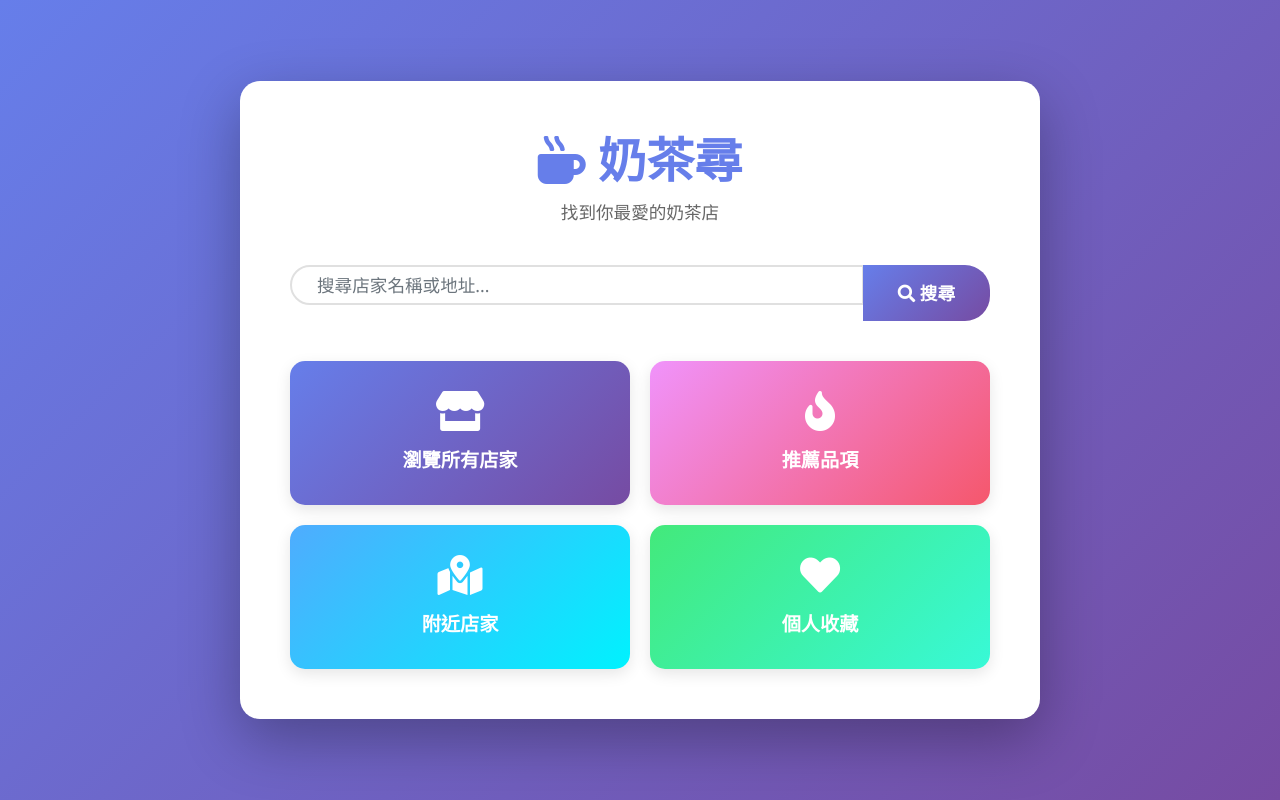
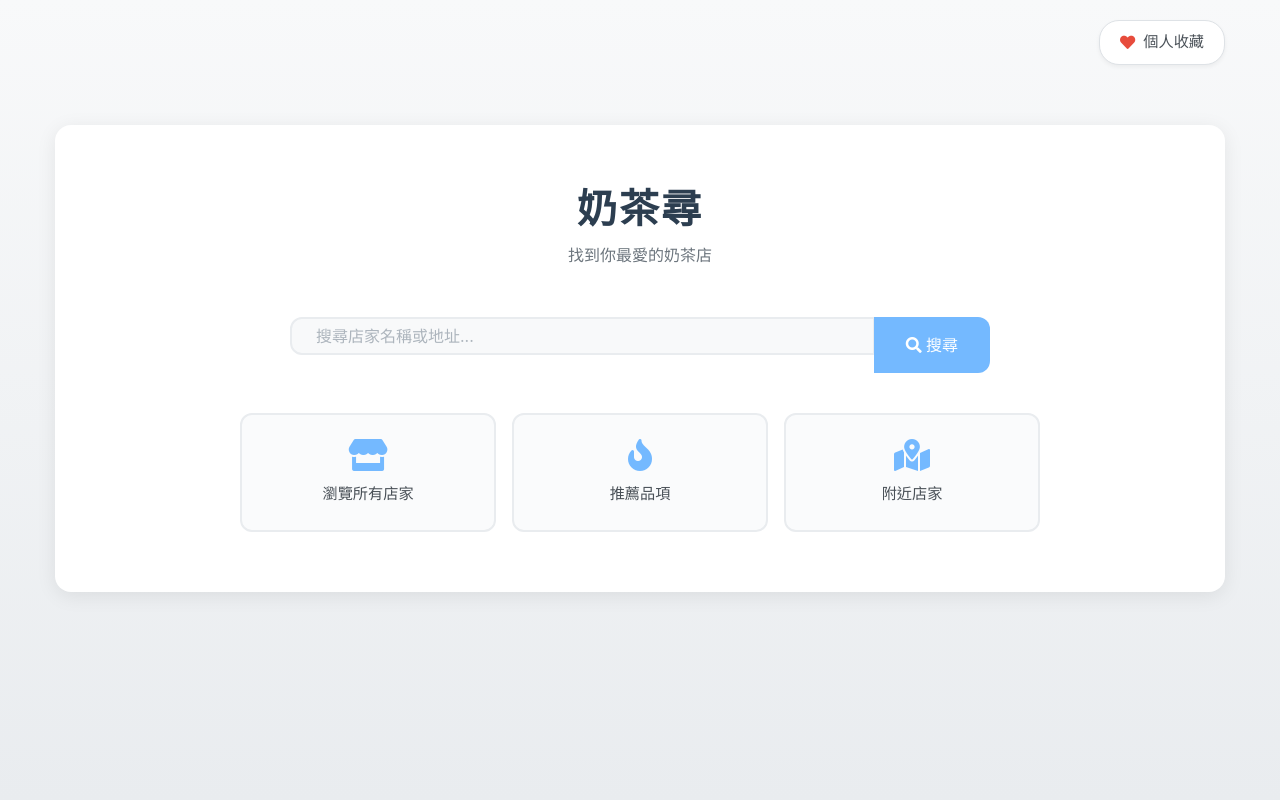
Before and after one commit to Angushark/django_milktea, a Django app: page / in a window 1280 px wide. Run offline with Django 5.2, Linux system fonts and the light colour scheme.

Commit message:
update hone.html

```diff
--- a/mysite/templates/polls/home.html
+++ b/mysite/templates/polls/home.html
@@ -7,143 +7,233 @@
     <link rel="stylesheet" href="https://cdn.jsdelivr.net/npm/bootstrap@4.6.2/dist/css/bootstrap.min.css">
     <link rel="stylesheet" href="https://cdnjs.cloudflare.com/ajax/libs/font-awesome/5.15.4/css/all.min.css">
     <style>
-        body {
-            background: linear-gradient(135deg, #667eea 0%, #764ba2 100%);
-            min-height: 100vh;
-            display: flex;
-            align-items: center;
-            justify-content: center;
-            font-family: 'Segoe UI', Tahoma, Geneva, Verdana, sans-serif;
+        * {
+            margin: 0;
+            padding: 0;
+            box-sizing: border-box;
         }
 
-        .main-container {
-            background: white;
-            border-radius: 20px;
-            padding: 50px;
-            box-shadow: 0 20px 60px rgba(0,0,0,0.3);
-            max-width: 800px;
-            width: 90%;
+        body {
+            background: linear-gradient(to bottom, #f8f9fa 0%, #e9ecef 100%);
+            min-height: 100vh;
+            font-family: -apple-system, BlinkMacSystemFont, 'Segoe UI', 'PingFang TC', 'Microsoft JhengHei', sans-serif;
+            padding: 20px;
         }
 
-        .logo {
-            text-align: center;
-            margin-bottom: 40px;
+        .container {
+            max-width: 1200px;
+            margin: 0 auto;
         }
 
-        .logo h1 {
-            font-size: 3rem;
-            color: #667eea;
-            font-weight: bold;
-            margin-bottom: 10px;
+        /* 頂部導航 */
+        .top-nav {
+            display: flex;
+            justify-content: flex-end;
+            margin-bottom: 60px;
         }
 
-        .logo p {
-            color: #666;
-            font-size: 1.1rem;
+        .favorite-link {
+            display: inline-flex;
+            align-items: center;
+            padding: 10px 20px;
+            background: white;
+            border: 1px solid #dee2e6;
+            border-radius: 20px;
+            text-decoration: none;
+            color: #495057;
+            font-size: 0.95rem;
+            transition: all 0.3s;
+            box-shadow: 0 2px 4px rgba(0,0,0,0.05);
         }
 
+        .favorite-link:hover {
+            background: #f8f9fa;
+            border-color: #adb5bd;
+            color: #495057;
+            text-decoration: none;
+            box-shadow: 0 4px 8px rgba(0,0,0,0.08);
+        }
+
+        .favorite-link i {
+            margin-right: 8px;
+            color: #e74c3c;
+        }
+
+        /* 主要內容區 */
+        .main-content {
+            background: white;
+            border-radius: 16px;
+            padding: 60px 80px;
+            box-shadow: 0 4px 20px rgba(0,0,0,0.08);
+        }
+
+        /* Logo 區域 */
+        .logo-section {
+            text-align: center;
+            margin-bottom: 50px;
+        }
+
+        .logo-section h1 {
+            font-size: 2.5rem;
+            color: #2c3e50;
+            font-weight: 600;
+            margin-bottom: 10px;
+            letter-spacing: 2px;
+        }
+
+        .logo-section .subtitle {
+            color: #6c757d;
+            font-size: 1rem;
+            font-weight: 300;
+        }
+
+        /* 搜尋區域 */
         .search-section {
             margin-bottom: 40px;
         }
 
+        .search-wrapper {
+            max-width: 700px;
+            margin: 0 auto;
+        }
+
         .search-input {
-            border-radius: 25px;
-            padding: 15px 25px;
-            border: 2px solid #e0e0e0;
-            font-size: 1.1rem;
+            border: 2px solid #e9ecef;
+            border-radius: 12px;
+            padding: 16px 24px;
+            font-size: 1rem;
+            transition: all 0.3s;
+            background: #f8f9fa;
+        }
+
+        .search-input:focus {
+            border-color: #74b9ff;
+            box-shadow: 0 0 0 0.2rem rgba(116, 185, 255, 0.15);
+            background: white;
+        }
+
+        .search-input::placeholder {
+            color: #adb5bd;
+        }
+
+        .search-btn {
+            border-radius: 12px;
+            padding: 16px 32px;
+            background: #74b9ff;
+            border: none;
+            color: white;
+            font-weight: 500;
+            font-size: 1rem;
             transition: all 0.3s;
         }
 
-        .search-input:focus {
-            border-color: #667eea;
-            box-shadow: 0 0 0 0.2rem rgba(102, 126, 234, 0.25);
+        .search-btn:hover {
+            background: #5fa8f5;
+            transform: translateY(-1px);
+            box-shadow: 0 4px 12px rgba(116, 185, 255, 0.3);
         }
 
-        .search-btn {
-            border-radius: 25px;
-            padding: 15px 35px;
-            background: linear-gradient(135deg, #667eea 0%, #764ba2 100%);
-            border: none;
-            color: white;
-            font-weight: bold;
-            font-size: 1.1rem;
-            transition: transform 0.2s;
-        }
-
-        .search-btn:hover {
-            transform: scale(1.05);
+        /* 功能按鈕區域 */
+        .feature-section {
+            max-width: 800px;
+            margin: 0 auto;
         }
 
         .feature-buttons {
             display: grid;
-            grid-template-columns: repeat(2, 1fr);
-            gap: 20px;
+            grid-template-columns: repeat(3, 1fr);
+            gap: 16px;
         }
 
         .feature-btn {
-            padding: 30px;
-            border-radius: 15px;
+            padding: 24px 20px;
+            border: 2px solid #e9ecef;
+            border-radius: 12px;
             text-decoration: none;
-            color: white;
-            font-size: 1.2rem;
-            font-weight: bold;
+            color: #495057;
             text-align: center;
             transition: all 0.3s;
-            box-shadow: 0 5px 15px rgba(0,0,0,0.1);
+            background: #fafbfc;
+            display: flex;
+            flex-direction: column;
+            align-items: center;
+            justify-content: center;
         }
 
         .feature-btn:hover {
-            transform: translateY(-5px);
-            box-shadow: 0 10px 25px rgba(0,0,0,0.2);
+            border-color: #74b9ff;
+            background: white;
+            transform: translateY(-3px);
+            box-shadow: 0 6px 16px rgba(116, 185, 255, 0.15);
             text-decoration: none;
-            color: white;
+            color: #495057;
         }
 
         .feature-btn i {
-            display: block;
-            font-size: 2.5rem;
-            margin-bottom: 15px;
+            font-size: 2rem;
+            margin-bottom: 12px;
+            color: #74b9ff;
         }
 
-        .btn-shops {
-            background: linear-gradient(135deg, #667eea 0%, #764ba2 100%);
+        .feature-btn span {
+            font-size: 0.95rem;
+            font-weight: 500;
         }
 
-        .btn-drinks {
-            background: linear-gradient(135deg, #f093fb 0%, #f5576c 100%);
+        /* 響應式設計 */
+        @media (max-width: 992px) {
+            .main-content {
+                padding: 40px 40px;
             }
-
-        .btn-nearby {
-            background: linear-gradient(135deg, #4facfe 0%, #00f2fe 100%);
-        }
-
-        .btn-favorites {
-            background: linear-gradient(135deg, #43e97b 0%, #38f9d7 100%);
         }
 
         @media (max-width: 768px) {
-            .main-container {
+            .main-content {
                 padding: 30px 20px;
             }
 
-            .logo h1 {
+            .logo-section h1 {
                 font-size: 2rem;
             }
 
             .feature-buttons {
                 grid-template-columns: 1fr;
+                gap: 12px;
+            }
+
+            .top-nav {
+                margin-bottom: 30px;
+            }
+        }
+
+        @media (max-width: 576px) {
+            .search-btn {
+                padding: 16px 24px;
             }
         }
     </style>
 </head>
 <body>
-    <div class="main-container">
-        <div class="logo">
-            <h1><i class="fas fa-mug-hot"></i> 奶茶尋</h1>
-            <p>找到你最愛的奶茶店</p>
+    <div class="container">
+        <!-- 頂部導航 - 個人收藏 -->
+        <div class="top-nav">
+            <a href="#" class="favorite-link" onclick="alert('登入功能開發中...'); return false;">
+                <i class="fas fa-heart"></i>
+                個人收藏
+            </a>
         </div>
 
+        <!-- 主要內容區 -->
+        <div class="main-content">
+            <!-- Logo 區域 -->
+            <div class="logo-section">
+                <h1>奶茶尋</h1>
+                <p class="subtitle">找到你最愛的奶茶店</p>
+            </div>
+
+            <!-- 搜尋區域 -->
             <div class="search-section">
+                <div class="search-wrapper">
                     <form method="GET" action="{% url 'shop_list' %}">
                         <div class="input-group">
                             <input type="text" name="search" class="form-control search-input"
@@ -156,27 +246,27 @@
                         </div>
                     </form>
                 </div>
+            </div>
 
+            <!-- 功能按鈕區域 -->
+            <div class="feature-section">
                 <div class="feature-buttons">
-            <a href="{% url 'shop_list' %}" class="feature-btn btn-shops">
+                    <a href="{% url 'shop_list' %}" class="feature-btn">
                         <i class="fas fa-store"></i>
-                瀏覽所有店家
+                        <span>瀏覽所有店家</span>
                     </a>
 
-            <a href="{% url 'recommended_drinks' %}" class="feature-btn btn-drinks">
+                    <a href="{% url 'recommended_drinks' %}" class="feature-btn">
                         <i class="fas fa-fire"></i>
-                推薦品項
+                        <span>推薦品項</span>
                     </a>
 
-            <a href="{% url 'nearby_shops' %}" class="feature-btn btn-nearby">
+                    <a href="{% url 'nearby_shops' %}" class="feature-btn">
                         <i class="fas fa-map-marked-alt"></i>
-                附近店家
+                        <span>附近店家</span>
                     </a>
-
-            <a href="#" class="feature-btn btn-favorites" onclick="alert('登入功能開發中...'); return false;">
-                <i class="fas fa-heart"></i>
-                個人收藏
-            </a>
+                </div>
+            </div>
         </div>
     </div>
 
```
Lines whose indentation alone changed are shown as unchanged.
